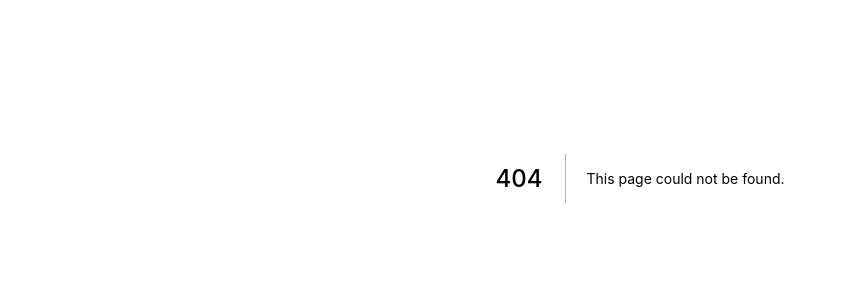
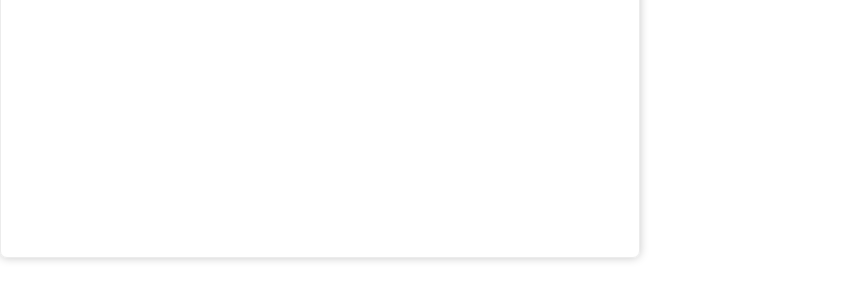
Before and after one commit to dash-map/dashmap-frontend, a Next.js app: page /main/question/qustion in a window 1280 px wide. Before the commit this address had no page. Shown: the part 222-522 px from the top of the page, without its empty margins (0-847 px from the left). Built offline with nearby package versions, Linux system fonts and the light colour scheme.

Commit message:
[UPDATE] status bar

```diff
--- /dev/null
+++ b/pages/main/question/qustion.tsx
@@ -0,0 +1,17 @@
+import styled from "styled-components";
+
+const Question = () => {
+    return(
+        <Wrapper></Wrapper>
+    )
+}
+
+const Wrapper = styled.div`
+    width: 50%;
+    height: 480px;
+    border: 1px solid #ececec;
+    border-radius: 7px;
+    box-shadow: 0px 0px 10px #C8C8C8;
+`
+
+export default Question;
```
